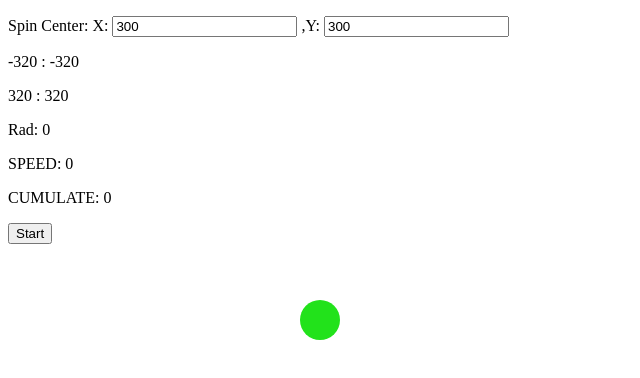
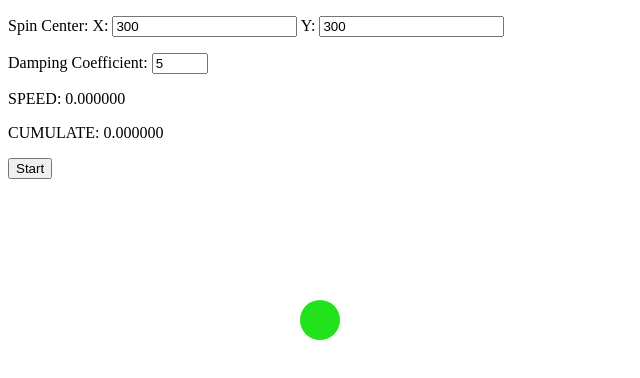
Before and after one commit to MarcoHuXHu/learningjavascript, a plain HTML site: page mouse spin calculate/index.html in a window 1280 px wide. Both pictures are taken after a click on the button "Start". Shown: the whole page, without its empty margins (0-640 px from the left). Drawn offline with Linux system fonts and the light colour scheme.

Commit message:
finish with interval task and final check

```diff
--- a/mouse spin calculate/index.html
+++ b/mouse spin calculate/index.html
@@ -8,11 +8,14 @@
 <body>
         <p>
                 Spin Center: X: <input id="spinX"; type="number" value="300"/>
-                ,Y: <input id="spinY"; type="number" value="300"/>
+                             Y: <input id="spinY"; type="number" value="300"/>
         </p>
-        <p id="x">0</p>
+        <p>
+                Damping Coefficient: <input id="dampC"; type="number" value="5" max="10" min="1"/>
+        </p>
+        <!-- <p id="x">0</p>
         <p id="y">0</p>
-        <p>Rad:           <span id="rad">0</span></p>
+        <p>Rad:           <span id="rad">0</span></p> -->
         <p>SPEED:          <span id="speed">0</span></p>
         <p></p>CUMULATE:       <span id="cumulate">0</span></p>
         <div id="spinCenter" style="width: 40px; height: 40px; position: fixed; background-color: #22E21B; left: 300px; top: 300px; border-radius: 20px;"></div>
--- a/mouse spin calculate/spincontrol.js
+++ b/mouse spin calculate/spincontrol.js
@@ -12,20 +12,18 @@ var centerY = 300 + pic_width;
 var curRad = 0;
 var cumulate = 0;
 
-var damping_coefficient = 2;
-var mouse_end_speed = 0;
-var mouse_cur_speed = 0;
+var damping_coefficient = 100;
 
-var intervalID=self.setInterval("intervalTask()", 200)
+var intervalID=self.setInterval("intervalTask()", damping_coefficient)
 
 function intervalTask() {
-    //document.getElementById("speed").innerHTML=speed;
-    document.getElementById("x").innerHTML=preX + " : " + curX;
-    document.getElementById("y").innerHTML=preY + " : " + curY;
-    document.getElementById("rad").innerHTML=curRad;
     if(typeof preTime != "undefined") {
         update_speed(preX, preY, preTime, curX, curY, curTime);
     }
+    if (intervalID) {
+        intervalID=window.clearInterval(intervalID)
+    }
+    intervalID=window.setInterval("intervalTask()", damping_coefficient);
 
     preX = curX;
     preY = curY;
@@ -35,15 +33,22 @@ function intervalTask() {
 function start() {
     document.addEventListener('mousemove', showMousePosition, false);
     var spinX = parseInt(document.getElementById("spinX").value);
-    var spinY = parseInt(document.getElementById("spinY").value)
+    var spinY = parseInt(document.getElementById("spinY").value);
+    var dampC = parseInt(document.getElementById("dampC").value);
     width = screen.availWidth;
     height = screen.availHeight;
     if (spinX <=0 || spinX >= width)  spinX = width / 2;
     if (spinY <=0 || spinY >= height) spinY = height / 2;
+    if (dampC < 1 ) dampC = 1;
+    if (dampC > 10) dampC = 10;
+    document.getElementById("spinX").value = spinX;
+    document.getElementById("spinY").value = spinY;
+    document.getElementById("dampC").value = dampC;
 
     document.getElementById("spinCenter").style.left = spinX + 'px';
     document.getElementById("spinCenter").style.top = spinY + 'px';
 
+    damping_coefficient = dampC * 20;
     centerX = spinX + pic_width;
     centerY = spinY + pic_width;
 
@@ -69,7 +74,7 @@ function showMousePosition(event) {
     //     preTime = curTime;
     //     return;
     // }
-    //calc_speed(curX, curY, curTime - preTime);
+    // calc_speed(preX, preY, preTime, curX, curY, curTime);
 }
 
 // calculate speed and update cumulate
@@ -77,8 +82,7 @@ function showMousePosition(event) {
 // pre(x, y, t), cur(x, y, t)
 function update_speed(x1, y1, t1, x2, y2, t2) {
     var rad = - deltaRad(x1, y1, x2, y2);
-    deltaTime = t2 - t1;
-    if (Math.abs(rad) < 0.000001) return;
+    deltaTime = t2 - t1 + 1;
 
     var speed = rad / deltaTime;
     curRad = curRad + rad;
@@ -88,10 +92,11 @@ function update_speed(x1, y1, t1, x2, y2, t2) {
     // clockwise only
     if (curRad > cumulate) {
         cumulate = curRad;
-        mouse_end_speed = speed;
-        document.getElementById("speed").innerHTML=speed;
-        document.getElementById("cumulate").innerHTML=cumulate / 2 / Math.PI;   // Rads to Circles
+        document.getElementById("cumulate").innerHTML=(cumulate / 2 / Math.PI).toFixed(6);   // Rads to Circles
+    } else {
+        speed = 0;
     }
+    document.getElementById("speed").innerHTML=speed.toFixed(6);
 
 }
 // pre_position(x1, y1)
```
